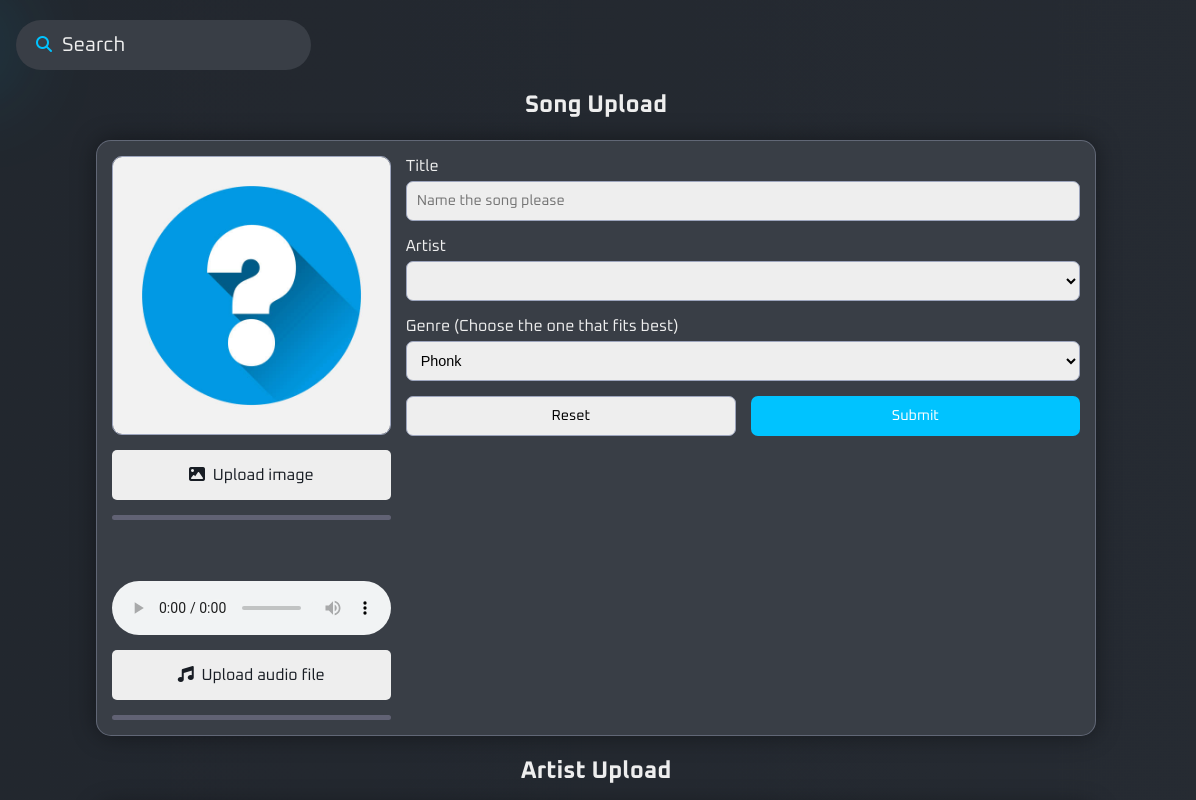
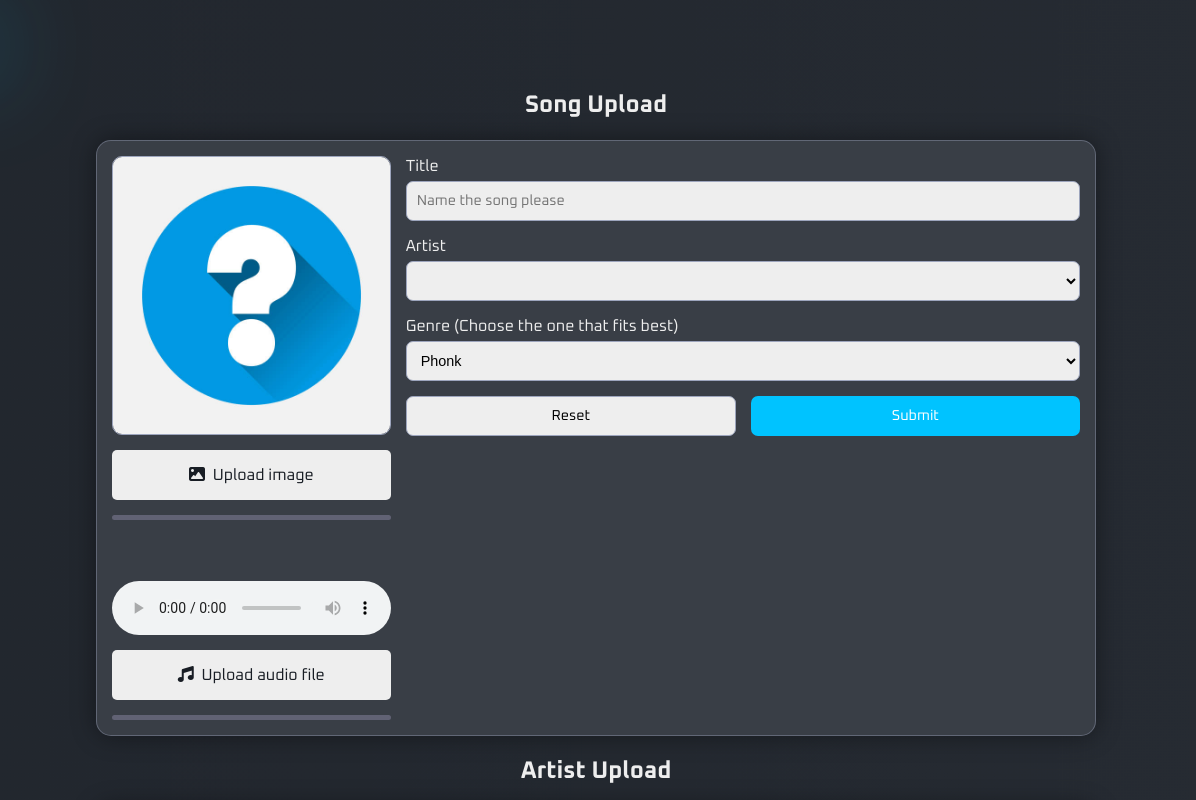
Before and after one commit to Qunital-Studios/Atlas, a plain HTML site: page atlasUploader.html in a window 1280 px wide. Shown: the top 800 px of the page, 84-1280 px from the left. Drawn offline with Linux system fonts and the light colour scheme; no server answers.

Commit message:
Small update

```diff
--- a/atlasUploader.html
+++ b/atlasUploader.html
@@ -27,10 +27,7 @@
 </head>
 <body>
     <header>
-        <div class="searchBar">
-            <label for="searchInput"><i class="fa-solid fa-magnifying-glass"></i></label>
-            <input id="searchInput" type="search" placeholder="Search">
-        </div>
+
     </header>
 
     <nav>
```
